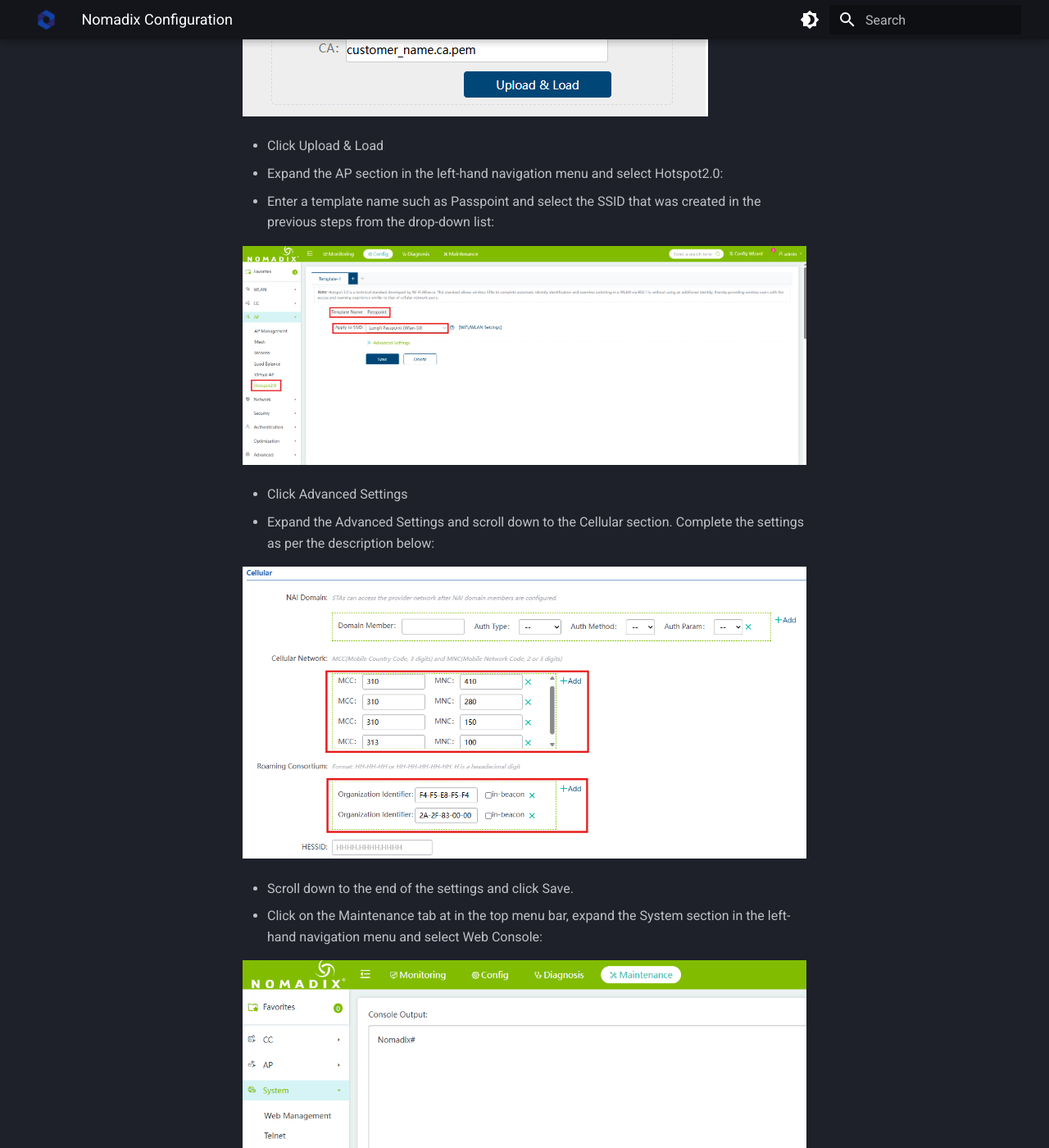
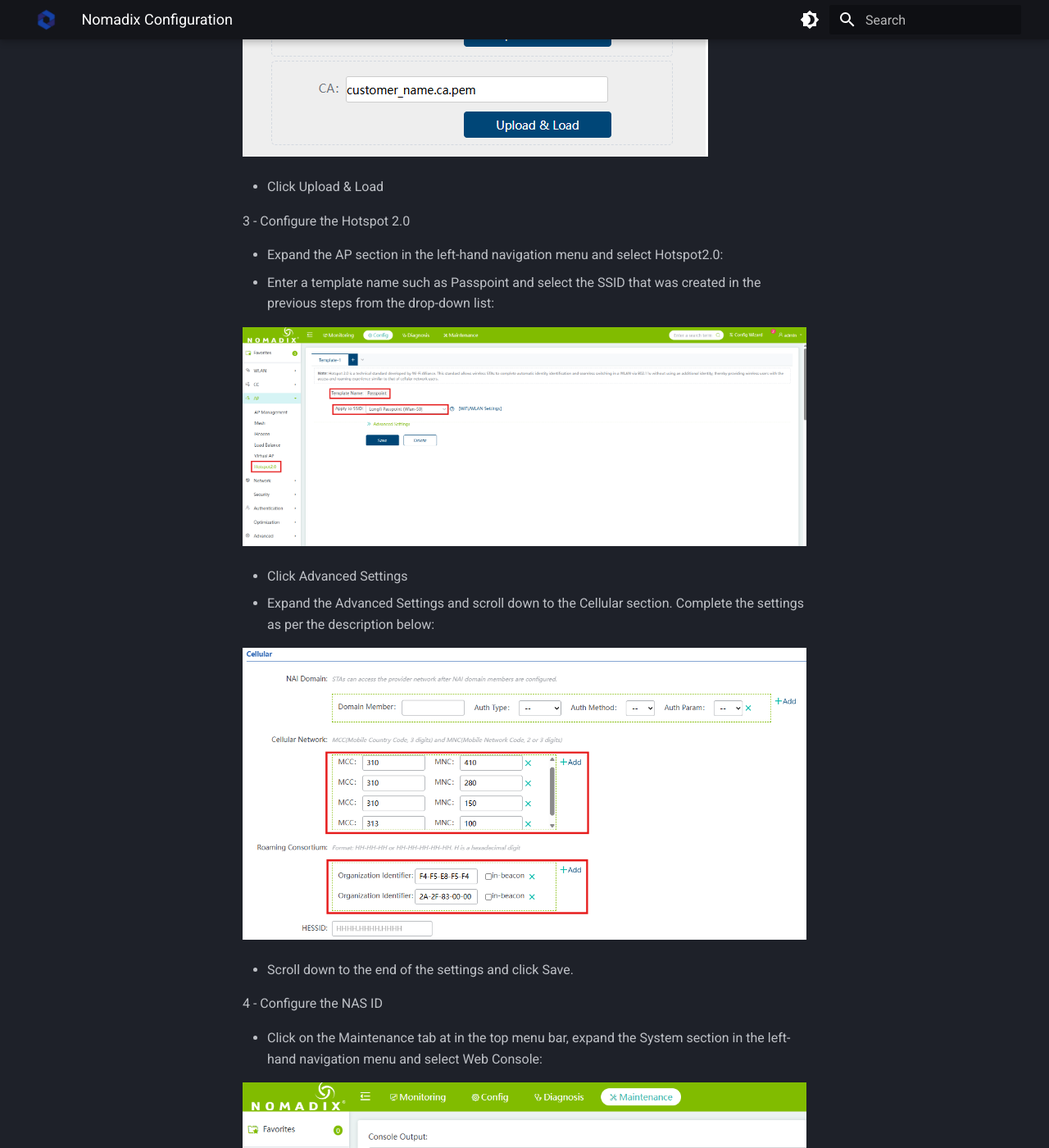
Before and after one commit to LongFi-Solutions/longfi-solutions.github.io, an MkDocs documentation site: the page built from docs/deployment/nomadix-configuration.md, in a window 1280 px wide and 1400 px high, scrolled down 4526 px. Shown: the whole window at 82% size. Built offline with MkDocs 1.6.1 and Material for MkDocs 9.7.7, drawn with Linux system fonts in a browser that asks for light colours; some of the changed text lies outside the part shown.

Commit message:
Update Deployment Guides “nomadix-configuration”

```diff
--- a/docs/deployment/nomadix-configuration.md
+++ b/docs/deployment/nomadix-configuration.md
@@ -26,7 +26,10 @@ title: Nomadix Configuration
 ![](/assets/images/20261005-214943.png)
 
 * Click Finish.
-* The newly created WLAN is going to show up on the list. Click on Edit.
+
+2- Configure the Radsec server
+
+- The newly created WLAN is going to show up on the list. Click on Edit.
 
 ![](/assets/images/20261005-215703.png)
 
@@ -66,8 +69,11 @@ title: Nomadix Configuration
 ![](/assets/images/20261005-221348.png)
 
 * Click  Upload & Load
-* Expand the AP section in the left-hand navigation menu and select Hotspot2.0:
-* Enter a template name such as Passpoint and select the SSID that was created in the previous steps from the drop-down list:
+
+3 - Configure the Hotspot 2.0
+
+- Expand the AP section in the left-hand navigation menu and select Hotspot2.0:
+- Enter a template name such as Passpoint and select the SSID that was created in the previous steps from the drop-down list:
 
 ![](/assets/images/20261005-221736.png)
 
@@ -77,7 +83,10 @@ title: Nomadix Configuration
 ![](/assets/images/20261005-221937.png)
 
 * Scroll down to the end of the settings and click Save.
-* Click on the Maintenance tab at in the top menu bar, expand the System section in the left-hand navigation menu and select Web Console:
+
+4 - Configure the NAS ID
+
+- Click on the Maintenance tab at in the top menu bar, expand the System section in the left-hand navigation menu and select Web Console:
 
 ![](/assets/images/20261005-222609.png)
 
```
